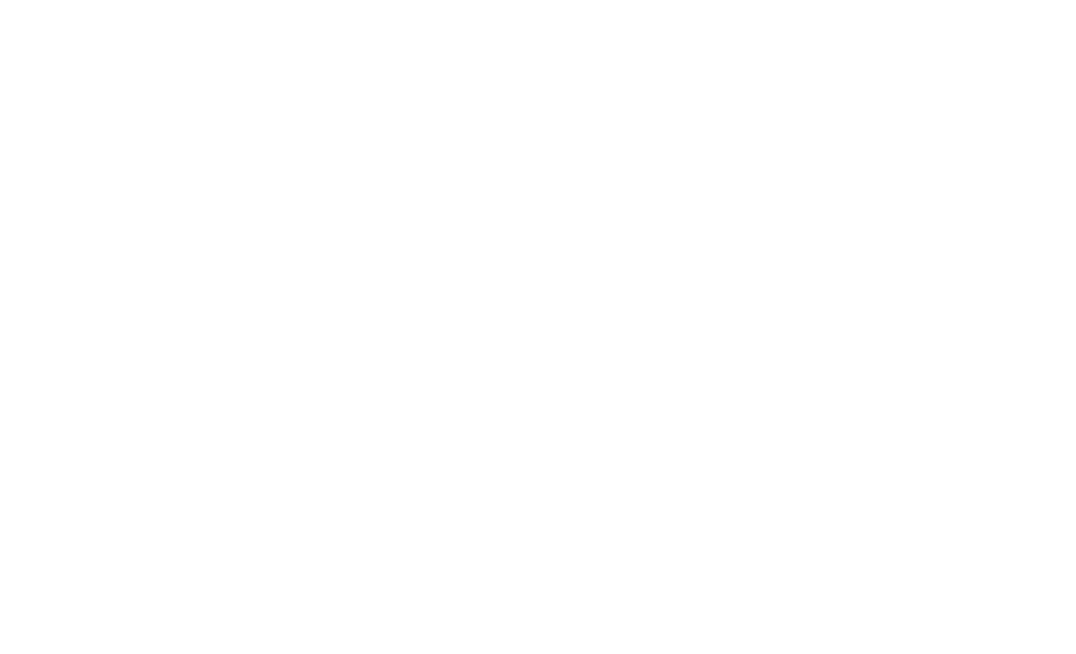
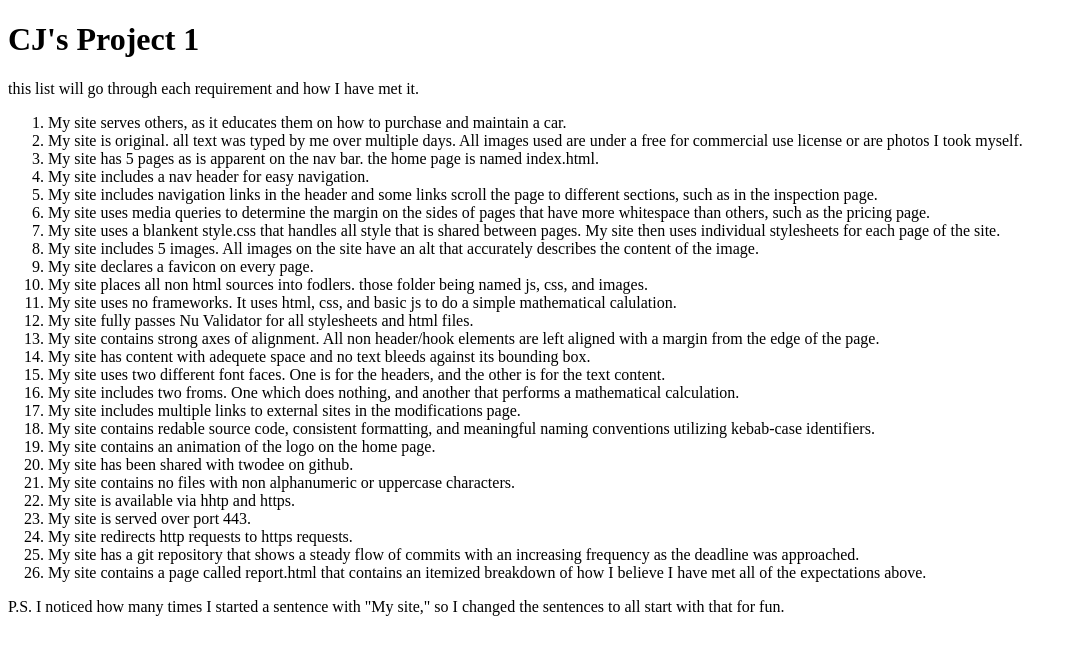
Before and after one commit to arthurcj2023/Project-1, a plain HTML site: page report.html in a window 1280 px wide. Shown: the whole page, without its empty margins (0-1076 px from the left). Drawn offline with Linux system fonts and the light colour scheme.

Commit message:
Near-Final commit.

```diff
--- a/css/modification.css
+++ b/css/modification.css
@@ -41,7 +41,7 @@
 }
 
 .modification-link-list {
-
+    align-self: center;
 }
 
 .modification-link {
--- a/css/style.css
+++ b/css/style.css
@@ -33,7 +33,6 @@ body {
     display: flex;
     width: 100%;
     height: 100px;
-    flex-direction: space-around;
     flex-wrap: wrap;
     align-items: center;
     justify-content: center;
--- a/report.html
+++ b/report.html
@@ -1,9 +1,40 @@
 <!DOCTYPE html>
-<html>
+<html lang="en">
     <head>
         <title>CJ Arthur's Project1</title>
+        <meta charset="utf-8"/>
     </head>
     <body>
-
+            <h1>CJ's Project 1</h1>
+            <p>this list will go through each requirement and how I have met it.</p>
+            <ol>
+                <li>My site serves others, as it educates them on how to purchase and maintain a car.</li>
+                <li>My site is original. all text was typed by me over multiple days. All images used are under a free for commercial use license or are photos I took myself.</li>
+                <li>My site has 5 pages as is apparent on the nav bar. the home page is named index.html.</li>
+                <li>My site includes a nav header for easy navigation.</li>
+                <li>My site includes navigation links in the header and some links scroll the page to different sections, such as in the inspection page.</li>
+                <li>My site uses media queries to determine the margin on the sides of pages that have more whitespace than others, such as the pricing page.</li>
+                <li>My site uses a blankent style.css that handles all style that is shared between pages. My site then uses individual stylesheets for each page of the site.</li>
+                <li>My site includes 5 images. All images on the site have an alt that accurately describes the content of the image.</li>
+                <li>My site declares a favicon on every page.</li>
+                <li>My site places all non html sources into fodlers. those folder being named js, css, and images.</li>
+                <li>My site uses no frameworks. It uses html, css, and basic js to do a simple mathematical calulation.</li>
+                <li>My site fully passes Nu Validator for all stylesheets and html files.</li>
+                <li>My site contains strong axes of alignment. All non header/hook elements are left aligned with a margin from the edge of the page.</li>
+                <li>My site has content with adequete space and no text bleeds against its bounding box.</li>
+                <li>My site uses two different font faces. One is for the headers, and the other is for the text content.</li>
+                <li>My site includes two froms. One which does nothing, and another that performs a mathematical calculation.</li>
+                <li>My site includes multiple links to external sites in the modifications page.</li>
+                <li>My site contains redable source code, consistent formatting, and meaningful naming conventions utilizing kebab-case identifiers.</li>
+                <li>My site contains an animation of the logo on the home page.</li>
+                <li>My site has been shared with twodee on github.</li>
+                <li>My site contains no files with non alphanumeric or uppercase characters.</li>
+                <li>My site is available via hhtp and https.</li>
+                <li>My site is served over port 443.</li>
+                <li>My site redirects http requests to https requests.</li>
+                <li>My site has a git repository that shows a steady flow of commits with an increasing frequency as the deadline was approached.</li>
+                <li>My site contains a page called report.html that contains an itemized breakdown of how I believe I have met all of the expectations above.</li>
+            </ol>
+            <p>P.S. I noticed how many times I started a sentence with "My site," so I changed the sentences to all start with that for fun.</p>
     </body>
 </html>
```
Also changed, not shown: index.html (+3 -2 lines), inspection.html (+4 -3 lines), maintainence.html (+4 -2 lines), modification.html (+3 -3 lines), pricing.html (+4 -3 lines), js/pricecalculator.js (renamed from js/price-calculator.js).
